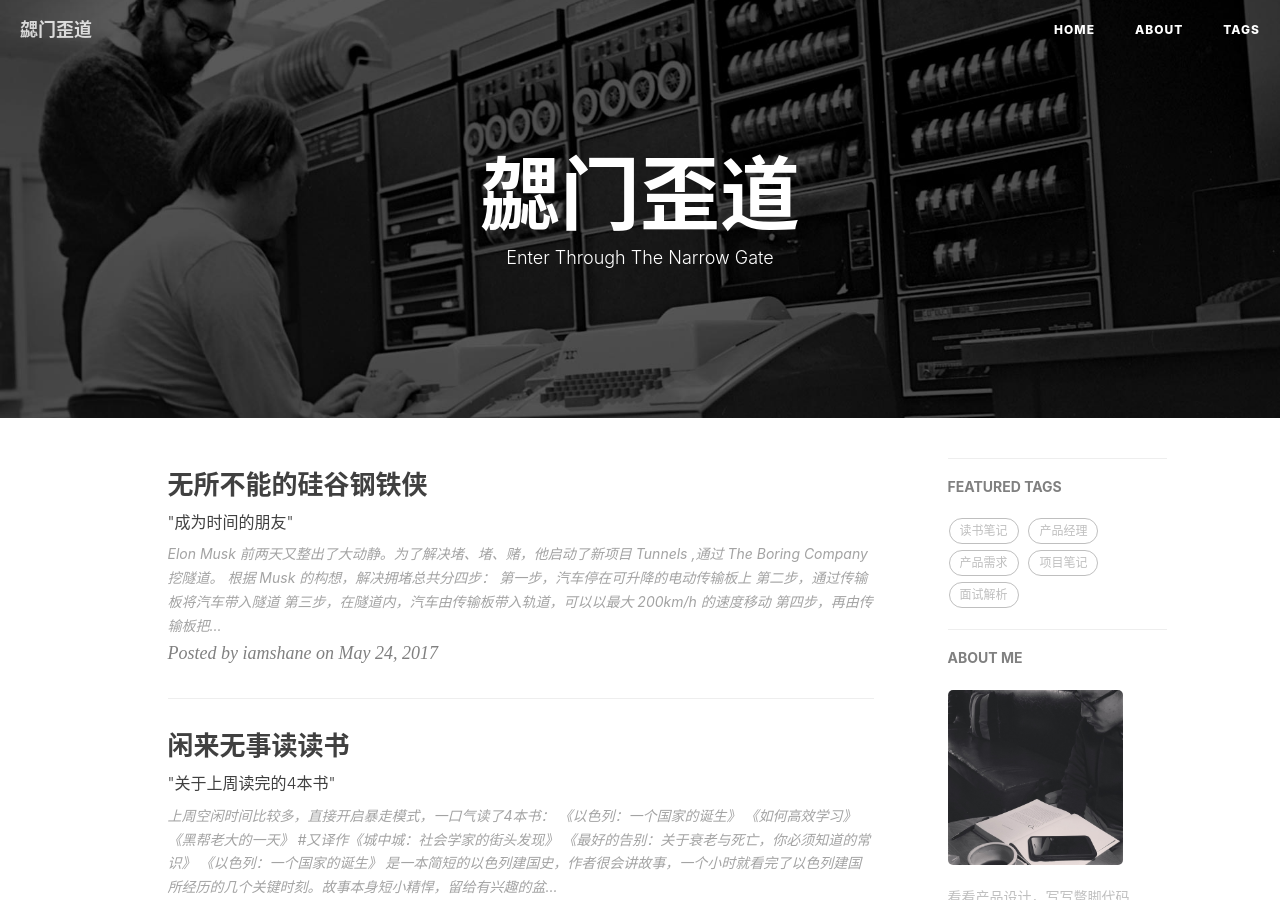
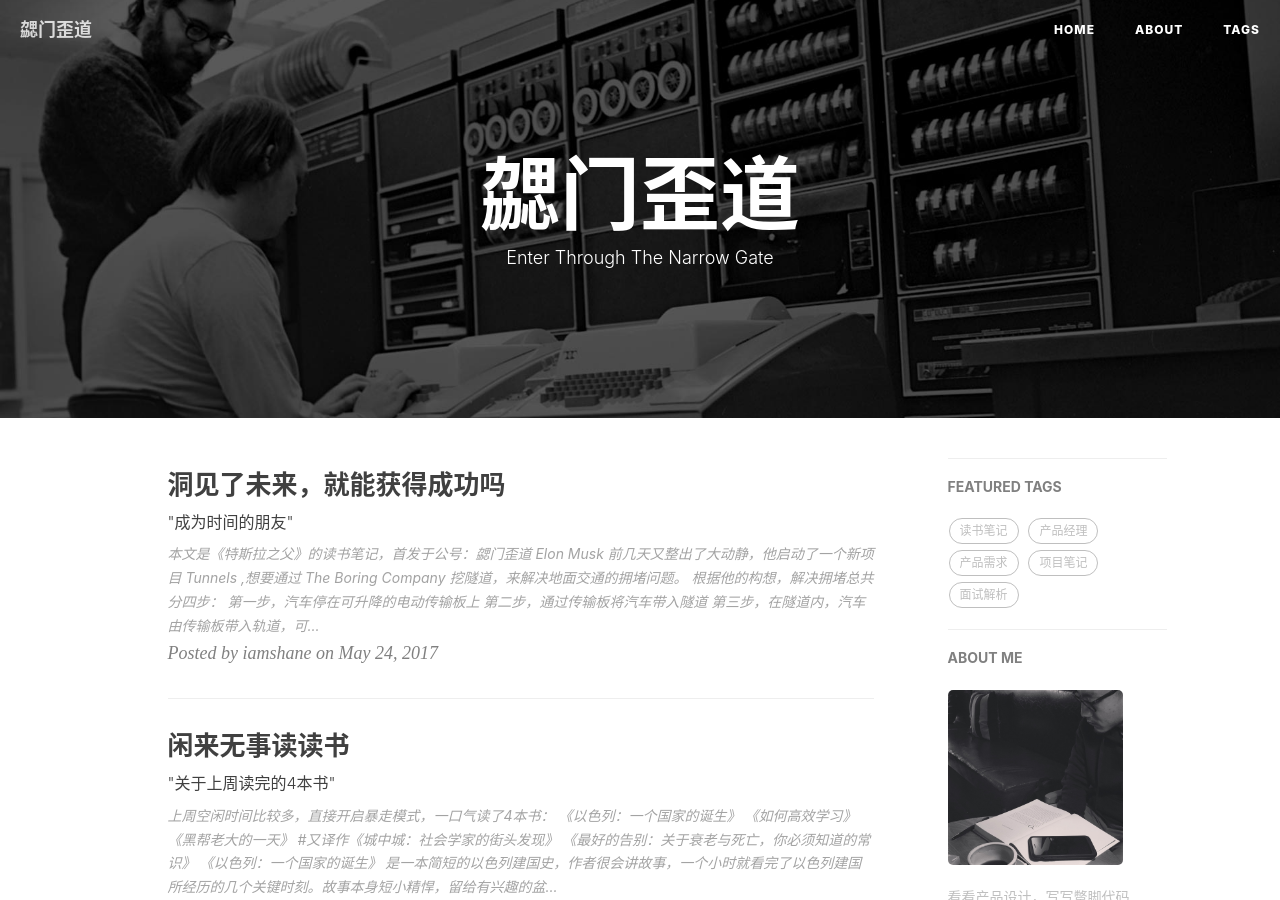
Before and after one commit to shaneliu/shaneliu.github.io, a Jekyll site: the page built from index.html, in a window 1280 px wide and 900 px high. Built offline with Jekyll 4.4.1, drawn with Linux system fonts in a browser that asks for light colours; nearby versions of some CDN libraries; the list of posts is cut into pages by our own code; comment, search, counter and statistics services are not loaded; some of the changed lines change nothing that is shown.

Commit message:
add about choice

```diff
--- a/_posts/2017-05-24-about-choice.markdown
+++ b/_posts/2017-05-24-about-choice.markdown
@@ -1,10 +1,10 @@
 ---
 layout:     post
-title:      "无所不能的硅谷钢铁侠"
+title:      "洞见了未来，就能获得成功吗"
 subtitle:   " \"成为时间的朋友\""
-date:       2017-05-24 08:00:00
+date:       2017-05-24 12:00:00
 author:     "iamshane"
-header-img: "img/tesla.jpg"
+header-img: "img/musk.jpg"
 tags:
     - 读书笔记
     - 特斯拉
@@ -15,50 +15,46 @@ tags:
 ---
 
 
+>本文是[《特斯拉之父》](https://www.amazon.cn/gp/product/B00QLFOU5Y/ref=as_li_qf_sp_asin_tl?ie=UTF8&camp=536&creative=3200&creativeASIN=B00QLFOU5Y&linkCode=as2&tag=iamshane-23)的读书笔记，首发于公号：勰门歪道
 
+Elon Musk 前几天又整出了大动静，他启动了一个新项目 Tunnels ,想要通过 The Boring Company 挖隧道，来解决地面交通的拥堵问题。
 
-Elon Musk 前两天又整出了大动静。为了解决堵、堵、赌，他启动了新项目 Tunnels ,通过 The Boring Company 挖隧道。
+__根据他的构想，解决拥堵总共分四步：__
 
-根据 Musk 的构想，解决拥堵总共分四步：
+第一步，汽车停在可升降的电动传输板上
 
-__第一步，汽车停在可升降的电动传输板上__
+<img class="shadow" width="100%" src="/img/in-post/post-about-choice/step1.gif" />
 
-<img class="shadow" width="320" src="/img/in-post/post-about-choice/step1.gif" />
+第二步，通过传输板将汽车带入隧道
 
-![](/img/in-post/post-about-choice/step1.gif)
+<img class="shadow" width="100%" src="/img/in-post/post-about-choice/step2.gif" />
 
-__第二步，通过传输板将汽车带入隧道__
+第三步，在隧道内，汽车由传输板带入轨道，可以以最大 200km/h 的速度移动
 
-![](img/in-post/post-about-choice/step2.gif)
+<img class="shadow" width="100%" src="/img/in-post/post-about-choice/step3.gif" />
 
-__第三步，在隧道内，汽车由传输板带入轨道，可以以最大 200km/h 的速度移动__
+第四步，再由传输板把汽车送回地面
 
-![](img/in-post/post-about-choice/step3.gif)
-
-__第四步，再由传输板把汽车送回地面__
-
-![](img/in-post/post-about-choice/step4.png)
+<img class="shadow" width="100%" src="/img/in-post/post-about-choice/step4.jpeg" />
 
 ---
 
-自特斯拉 Model S 诞生之后，我印象中每次 Musk 的出现都给人屌炸天的感觉，天下再无难事。
+从特斯拉到 SpaceX ，从超级高铁（ Hyperloop ）到现在的 Tunnel ，我一直惊叹于马斯克对未来的洞见。前些日子在「微信读书」里又读了一本马斯克的书，叫做[「特斯拉之父」](https://www.amazon.cn/gp/product/B00QLFOU5Y/ref=as_li_qf_sp_asin_tl?ie=UTF8&camp=536&creative=3200&creativeASIN=B00QLFOU5Y&linkCode=as2&tag=iamshane-23)。
 
-前些日子在「微信读书」里又读了一本 Musk 的书，叫做[「特斯拉之父」](https://www.amazon.cn/gp/product/B00QLFOU5Y/ref=as_li_qf_sp_asin_tl?ie=UTF8&camp=536&creative=3200&creativeASIN=B00QLFOU5Y&linkCode=as2&tag=iamshane-23)。这本书开始简单介绍了 Musk 不为人知的童年生活、成长及感情经历，然后笔锋一抓，浓墨重彩的描述了他的创业人生：从早早的财务自由；到大胆跨界过程中的种种磨难、抉择、非议；以及最后每一次的转危为安，走上新台阶。
+这本书开始简单介绍了 Musk 不为人知的童年生活、成长及感情经历，然后笔锋一转，开始浓墨重彩的描述他的创业人生。从早早的财务自由；到大胆跨界过程中的种种磨难、抉择、非议；以及最后每一次的转危为安进入新高度。
 
-简单整理了书中关于 SpaceX 和特斯拉的时间轴，发现 Musk 每次的选择都在一个很大的时间尺里。
+<img class="shadow" width="100%" src="/img/in-post/post-about-choice/timelineofmusk.png" />
 
-![](img/in-post/post-about-choice/timelineofmusk.png)
+其实 SpaceX 和特斯拉出现在大众视线里基本已经是2014年以后的事情了，但马斯克早在2002年就已经成立 SpaceX ，在2004年投资入主特斯拉，开始了电动汽车的研发。被我们熟知之前马斯克在两个领域都已经历了超过10年的探索，要是捱不过这10年，也就没有现在的硅谷钢铁侠了。
 
-2002年，我记得国内还在 web 浪潮阶段，web 2.0 和 mobile first 都还没有开始的时候，Musk 已经成立 SpaceX 开始跨界了。
+**首先，预测这件事情是时间尺度越长，准确性越高。**就好比如果要预测明天 Google 的股票是涨是叠，其实就和瞎猜没有太大区别，基本是50、50的概率；但如果我们要预测的5年后 Google 的股票是涨是跌，反而容易很多。
 
- 和 特斯拉的时间轴来看，
-预见和耐心的重要性，机会是属于有准备的人，时间在参与者和旁观者来看是不一样的感觉，一个存在放大效应 一个则是缩小效应
+如果预测时间太短，那准确率就很难保证，但我们又不能无限延长预测的时间。作为个体首先我们的生命就是有限的，如果用10年来验证一次预测，那么一辈子也只能验证几次。其次时间具有不对称性，对于参与者和旁观者来说时间长度的感知是不一样的，一个存在放大效应，而另一个则是缩小。
 
-惊叹之余，引发了一个对于选择的思考：__选择的时候，我们到底应该把自己放在怎样的一个时间尺里？__
+**其次，因为「死亡之谷」的存在，在我们选定的容忍时间内也不可能是一帆风顺。**情况往往是处于低估，或者更糟糕的是像过山车一样。会逼着所有身处其中的人每天都怀疑自己的预测。就像现在那么火爆的 AI 概念，其实最早提出这个概念是在1950年代（1956年"人工智能"一词被编入词典），试想如果是一个从1980年代就涉足人工智能领域，有多少能够通过通过这30年的死亡之谷？谁又知道接下去是像前几年的「智能硬件」概念，还是会迎来奇点。
 
-洞见
-接受时间始于自己身上的放大效应
-不断前进
+<img class="shadow" width="100%" src="/img/in-post/post-about-choice/process.jpg" />
 
+总的来说，能用多长时间尺来做一个预测很看机遇，如果像马斯克这样早早的财务自由之后，之后的事情在时间上就宽容很多。虽然每个人的机遇不同，不一定能做到按10年这么宽的一个时间尺来做决策，但至少学会了一件事情：
 
-送给所有面临选择的朋友，也送给我自己。
+__每次选择的时候，都要想清楚自己这件时间自己能接受时间__。这段时间内就不要患得患失，全力以赴的朝着目标努力，等到了预设的时间节点之后，再重新思考是要转型还是继续下一个时间周期。
```
Also changed, not shown: img/in-post/post-about-choice/process.jpg (added), img/in-post/post-about-choice/timelineofmusk.png, img/musk.jpg (added).
